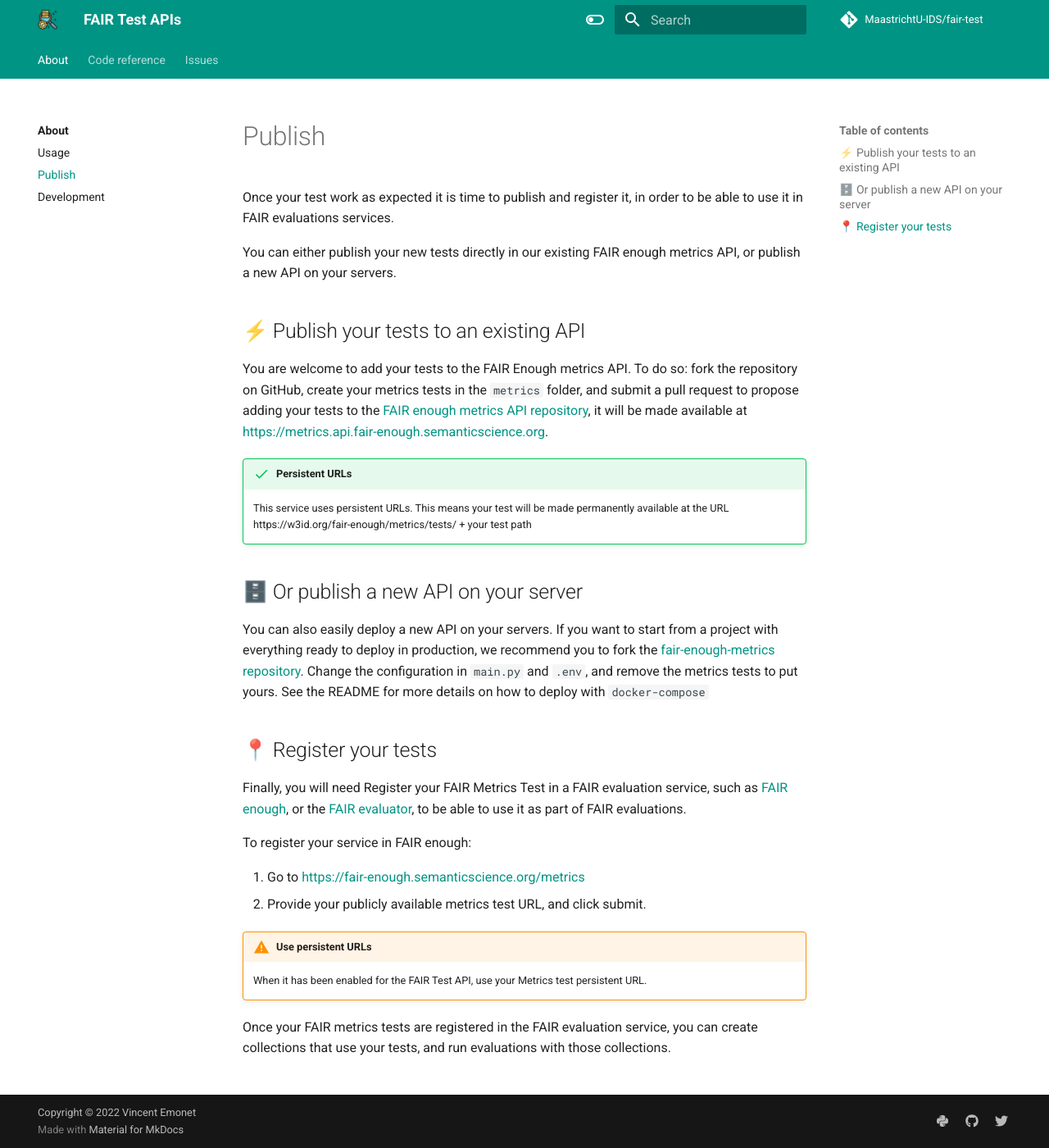
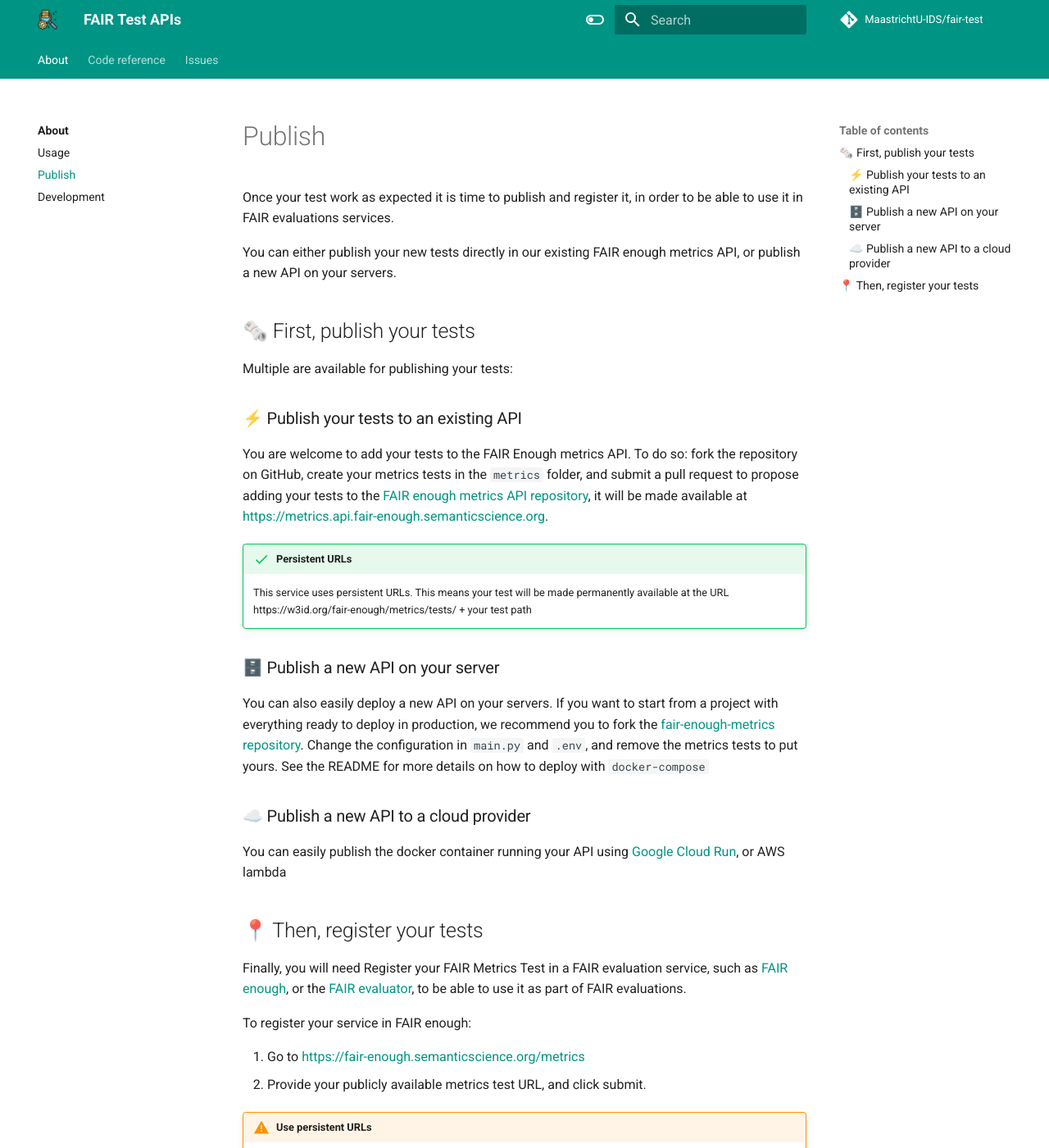
Before and after one commit to MaastrichtU-IDS/fair-test, an MkDocs documentation site: the page built from docs/publish.md, in a window 1280 px wide and 1400 px high. Shown: the whole window at 82% size. Built offline with MkDocs 1.6.1 and Material for MkDocs 9.7.7, drawn with Linux system fonts in a browser that asks for light colours; a script that is not in the unit is left out; comment, search, counter and statistics services are not loaded.

Commit message:
improve docs publish

```diff
--- a/docs/publish.md
+++ b/docs/publish.md
@@ -2,7 +2,11 @@ Once your test work as expected it is time to publish and register it, in order
 
 You can either publish your new tests directly in our existing FAIR enough metrics API, or publish a new API on your servers.
 
-## ⚡️ Publish your  tests to an existing API
+## 🗞️ First, publish your tests
+
+Multiple are available for publishing your tests:
+
+### ⚡️ Publish your  tests to an existing API
 
 You are welcome to add your tests to the FAIR Enough metrics API. To do so: fork the repository on GitHub, create your metrics tests in the `metrics` folder, and submit a pull request to propose adding your tests to the [FAIR enough metrics API repository](https://github.com/MaastrichtU-IDS/fair-enough-metrics){:target="_blank"}, it will be made available at [https://metrics.api.fair-enough.semanticscience.org](https://metrics.api.fair-enough.semanticscience.org){:target="_blank"}.
 
@@ -11,12 +15,16 @@ You are welcome to add your tests to the FAIR Enough metrics API. To do so: fork
 	This service uses persistent URLs. This means your test will be made permanently available at the URL https://w3id.org/fair-enough/metrics/tests/ + your test path
 
 
-## 🗄️ Or publish a new API on your server
+### 🗄️ Publish a new API on your server
 
 You can also easily deploy a new API on your servers. If you want to start from a project with everything ready to deploy in production, we recommend you to fork the [fair-enough-metrics repository](https://github.com/MaastrichtU-IDS/fair-enough-metrics){:target="_blank"}. Change the configuration in `main.py` and `.env`, and remove the metrics tests to put yours. See the README for more details  on how to deploy with `docker-compose`
 
+### ☁️ Publish a new API to a cloud provider
 
-## 📍 Register your tests
+You can easily publish the docker container running your API using [Google Cloud Run](https://cloud.google.com/run/docs/deploying){:target="_blank"}, or AWS lambda
+
+
+## 📍 Then, register your tests
 
 Finally, you will need Register your FAIR Metrics Test in a FAIR evaluation service,  such as [FAIR enough](https://fair-enough.semanticscience.org), or the [FAIR evaluator](https://fairsharing.github.io/FAIR-Evaluator-FrontEnd/),  to be able to use it as part of FAIR evaluations.
 
```
